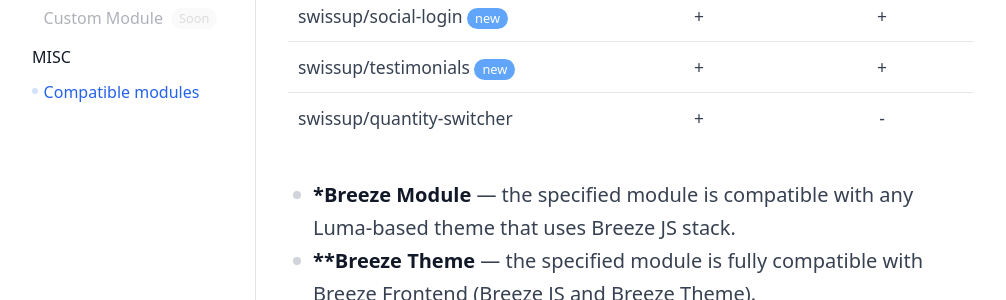
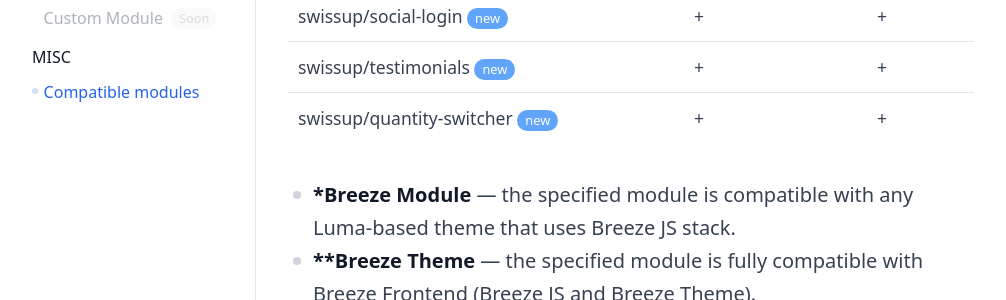
Before and after one commit to breezefront/breezefront.com, a Jekyll site: the page built from collections/_misc/compatible-modules.md, in a window 1280 px wide and 1306 px high. Shown: the part 836-1136 px from the top of the window, without its empty margins (0-1006 px from the left). Built offline with Jekyll 4.4.1, drawn with Linux system fonts in a browser that asks for light colours.

Commit message:
Update compatible modules

```diff
--- a/collections/_misc/compatible-modules.md
+++ b/collections/_misc/compatible-modules.md
@@ -24,7 +24,7 @@ swissup/lightboxpro           | -               | -
 swissup/navigationpro         | +               | -
 swissup/social-login *new*{:.badge.blue} | +    | +
 swissup/testimonials *new*{:.badge.blue} | +    | +
-swissup/quantity-switcher     | +               | -
+swissup/quantity-switcher *new*{:.badge.blue} | + | +
 
  -  **\*Breeze Module** --- the specified module is compatible with any
     Luma-based theme that uses Breeze JS stack.
```
